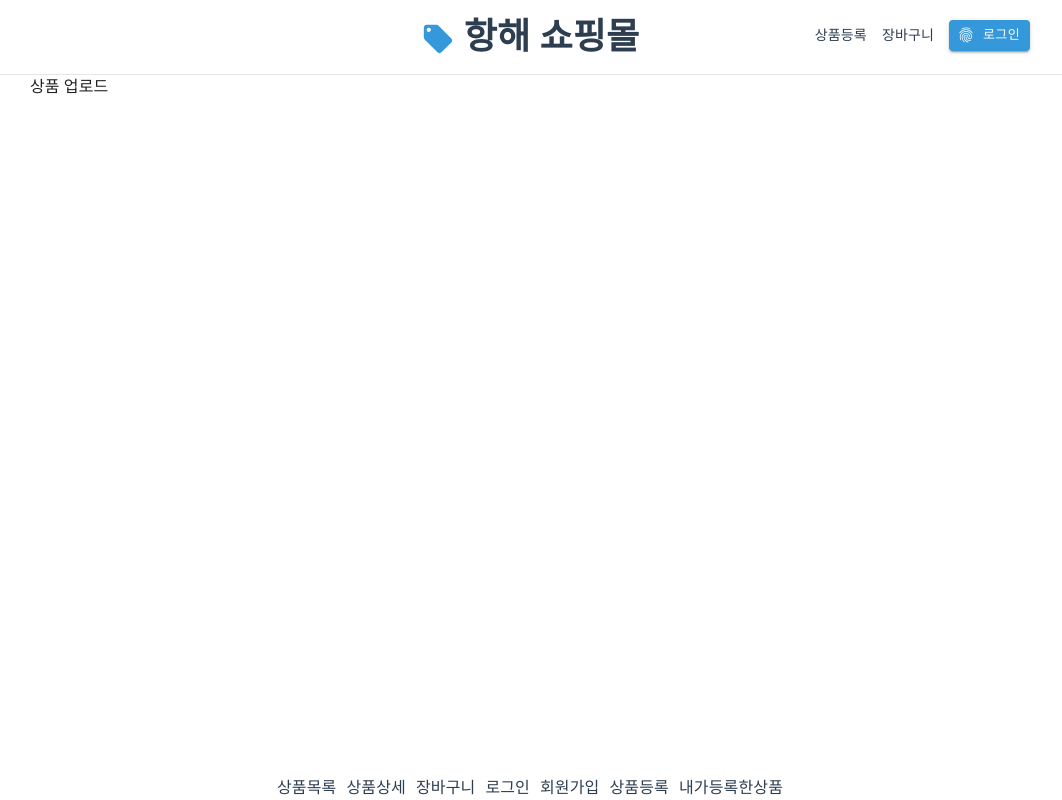
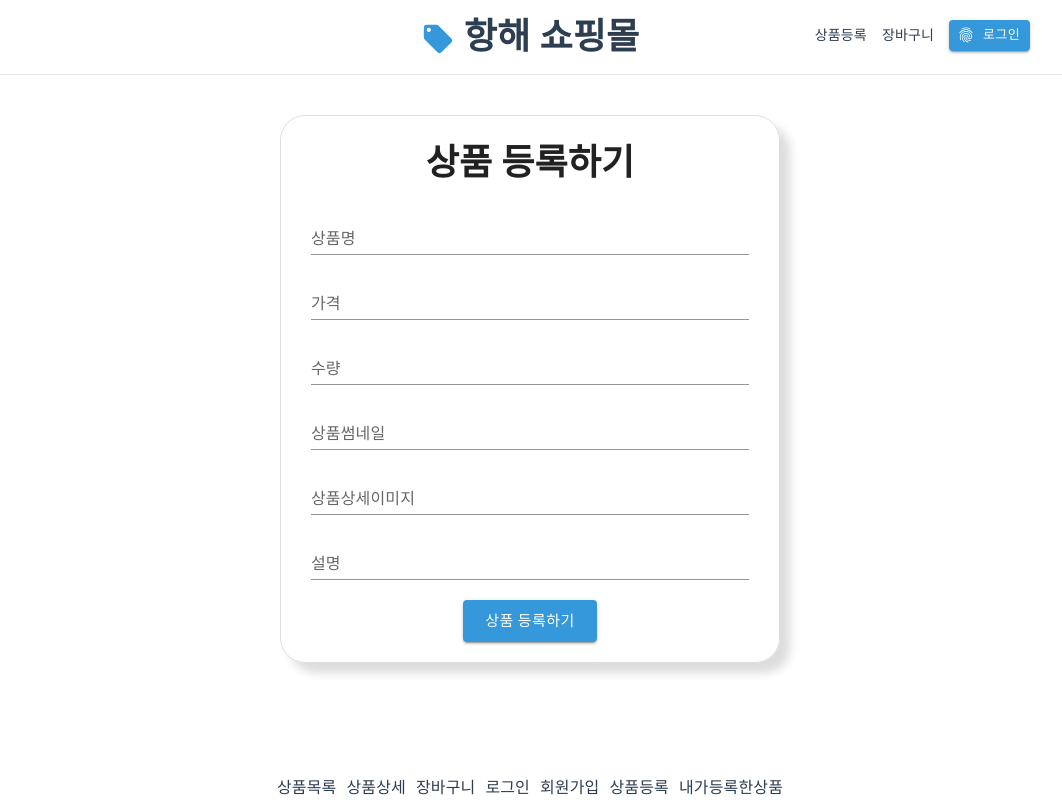
Before and after one commit to zadragon/hanghaeShop, a React (Create React App) app: page /seller/addGoods in a window 1280 px wide. Shown: the whole page, without its empty margins (110-1172 px from the left). Built offline with nearby package versions, Linux system fonts and the light colour scheme.

Commit message:
상품등록하기 페이지

```diff
--- a/src/pages/seller/AddGoods.js
+++ b/src/pages/seller/AddGoods.js
@@ -1,8 +1,81 @@
 import React from 'react';
 import * as S from '../../styles/layout';
+import * as D from '../../styles/common';
+import { Button, TextField } from '@mui/material';
 
 const AddGoods = () => {
-    return <S.Content>상품 업로드</S.Content>;
+    return (
+        <>
+            <S.Content>
+                <D.AddGoodsArea>
+                    <h2>상품 등록하기</h2>
+                    <div className="row">
+                        <TextField
+                            label="상품명"
+                            id="standard-size-small"
+                            placeholder=""
+                            size="small"
+                            variant="standard"
+                            fullWidth
+                        />
+                    </div>
+                    <div className="row">
+                        <TextField
+                            label="가격"
+                            id="standard-size-small"
+                            placeholder=""
+                            size="small"
+                            variant="standard"
+                            fullWidth
+                        />
+                    </div>
+                    <div className="row">
+                        <TextField
+                            label="수량"
+                            id="standard-size-small"
+                            placeholder=""
+                            size="small"
+                            variant="standard"
+                            fullWidth
+                        />
+                    </div>
+                    <div className="row">
+                        <TextField
+                            label="상품썸네일"
+                            id="standard-size-small"
+                            placeholder=""
+                            size="small"
+                            variant="standard"
+                            fullWidth
+                        />
+                    </div>
+                    <div className="row">
+                        <TextField
+                            label="상품상세이미지"
+                            id="standard-size-small"
+                            placeholder=""
+                            size="small"
+                            variant="standard"
+                            fullWidth
+                        />
+                    </div>
+                    <div className="row">
+                        <TextField
+                            label="설명"
+                            id="standard-size-small"
+                            placeholder=""
+                            size="small"
+                            variant="standard"
+                            fullWidth
+                        />
+                    </div>
+                    <Button variant="contained" size="large" className="btnSubmit">
+                        상품 등록하기
+                    </Button>
+                </D.AddGoodsArea>
+            </S.Content>
+        </>
+    );
 };
 
 export default AddGoods;
--- a/src/styles/common.js
+++ b/src/styles/common.js
@@ -1,5 +1,24 @@
 import styled from 'styled-components';
 
+export const AddGoodsArea = styled.div`
+    width: 500px;
+    margin: 40px auto 0;
+    padding: 20px 30px 20px;
+    text-align: center;
+    border: 1px solid #ddd;
+    border-radius: 25px;
+    box-shadow: 10px 10px 10px #ddd;
+    h2 {
+        font-size: 36px;
+        font-weight: bold;
+    }
+    .row {
+        margin-top: 20px;
+    }
+    .btnSubmit {
+        margin-top: 20px;
+    }
+`;
 export const Member = styled.div`
     position: relative;
     display: block;
```
